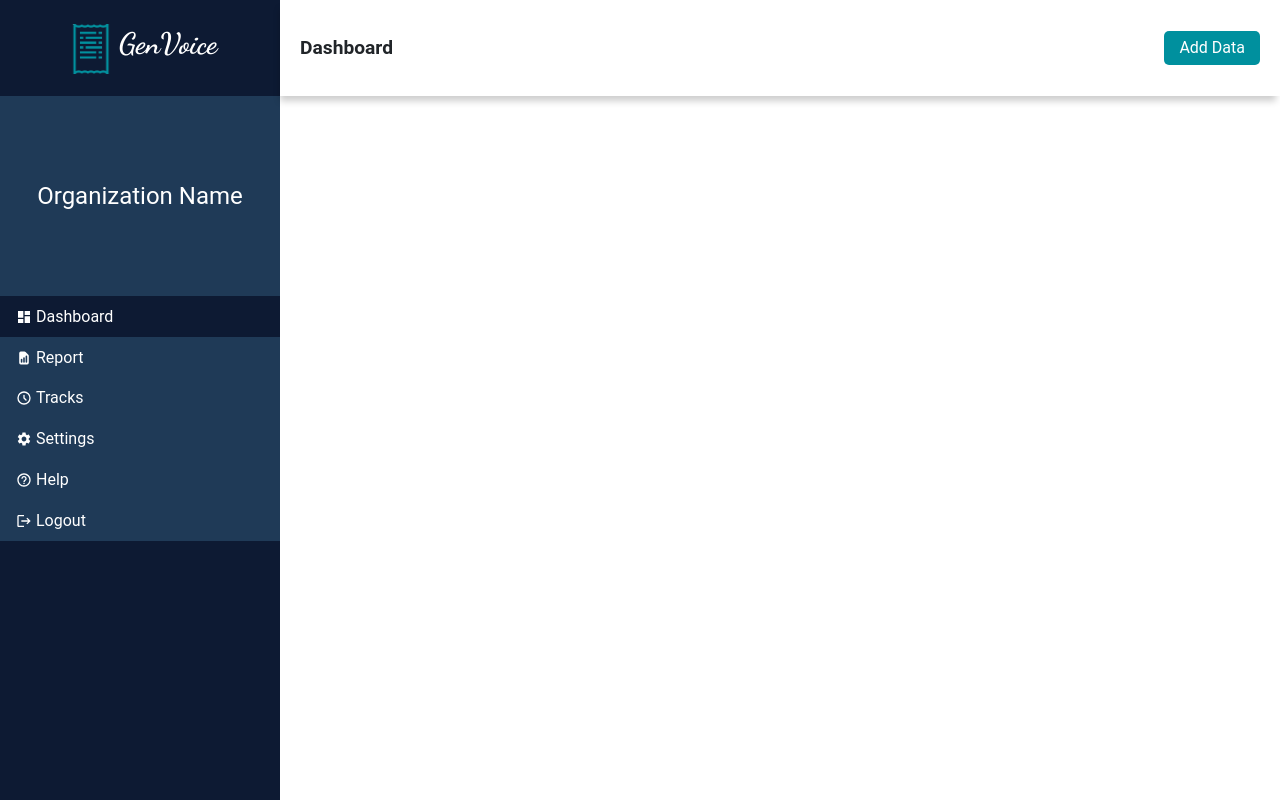
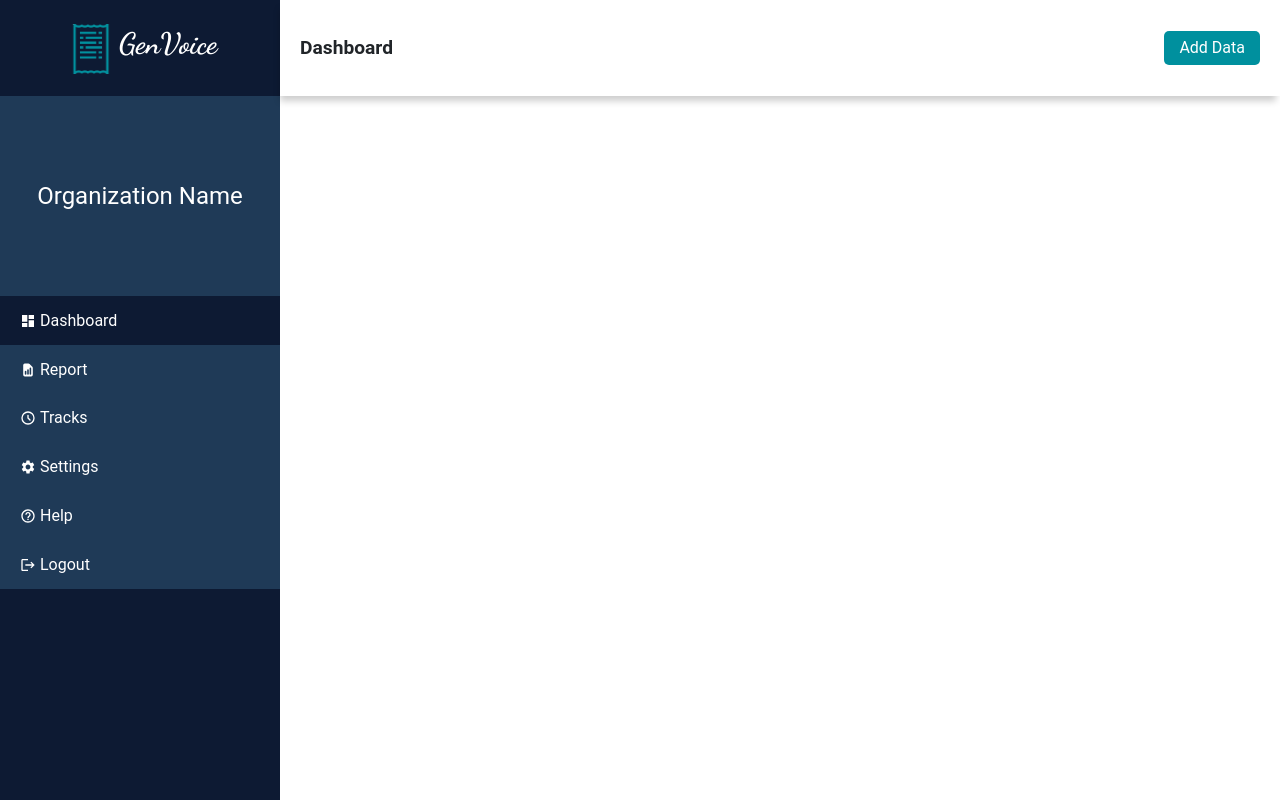
Before and after one commit to timduapuluhenam/gen-voice-fe, a React (Create React App) app: page /dashboard in a window 1280 px wide. Built offline with nearby package versions, Linux system fonts and the light colour scheme.

Commit message:
minor change

```diff
--- a/src/components/Sidebar.js
+++ b/src/components/Sidebar.js
@@ -21,37 +21,37 @@ const Sidebar = () => {
         <div style={{ margin: 'auto' }}>Organization Name</div>
       </div>
       <ul className='nav nav-pills flex-column mb-auto' style={{ background: '#1F3A57' }}>
-        <li className={`nav-item ${style.active}`}>
+        <li className={`nav-item ${style.active} p-1`}>
           <a href='/#' className='nav-link text-white'>
           <MdDashboard className='align-middle'/>
           <span className='align-middle ms-1'>Dashboard</span>
           </a>
         </li>
-        <li className='nav-item'>
+        <li className='nav-item p-1'>
           <a href='/#' className='nav-link text-white'>
           <HiDocumentReport className='align-middle'/>
           <span className='align-middle ms-1'>Report</span>
           </a>
         </li>
-        <li className='nav-item'>
+        <li className='nav-item p-1'>
           <a href='/#' className='nav-link text-white'>
           <HiOutlineClock className='align-middle'/>
           <span className='align-middle ms-1'>Tracks</span>
           </a>
         </li>
-        <li className='nav-item'>
+        <li className='nav-item p-1'>
           <a href='/#' className='nav-link text-white'>
           <MdSettings className='align-middle'/>
           <span className='align-middle ms-1'>Settings</span>
           </a>
         </li>
-        <li className='nav-item'>
+        <li className='nav-item p-1'>
           <a href='/#' className='nav-link text-white'>
           <MdHelpOutline className='align-middle'/>
           <span className='align-middle ms-1'>Help</span>
           </a>
         </li>
-        <li className='nav-item'>
+        <li className='nav-item p-1'>
           <a href='/logout' className='nav-link text-white'>
           <MdLogout className='align-middle'/>
           <span className='align-middle ms-1'>Logout</span>
```
